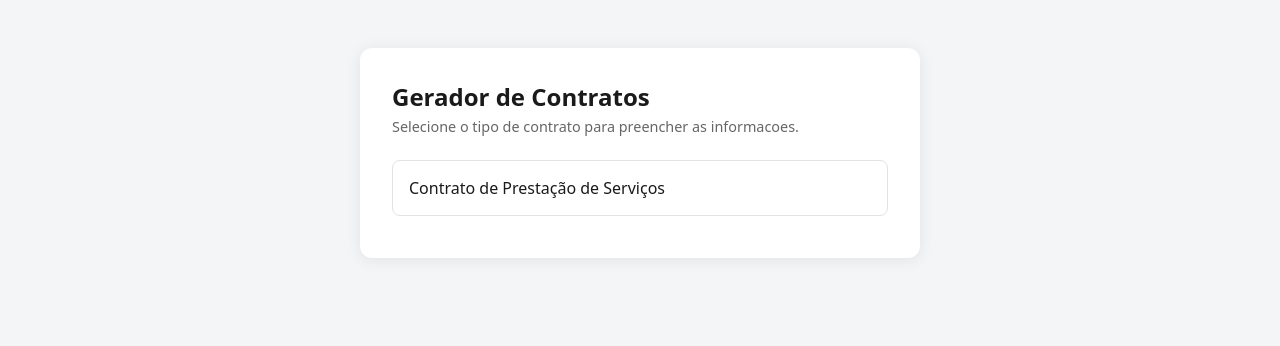
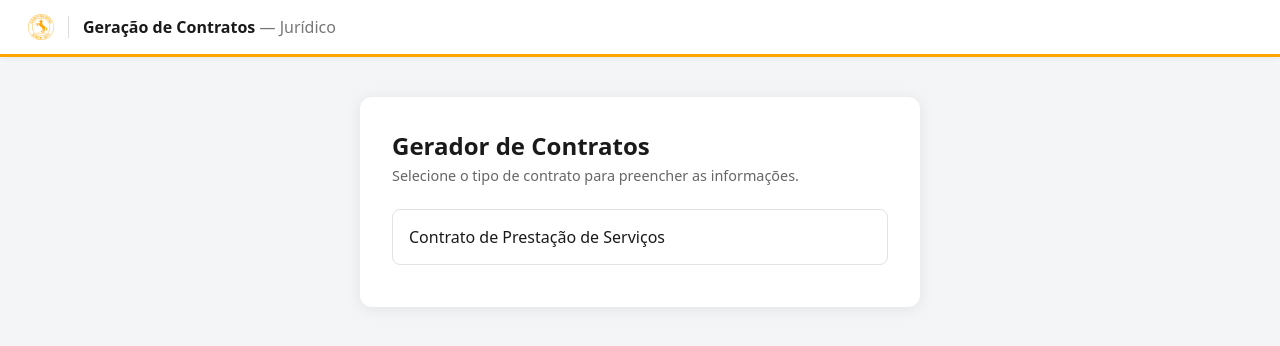
Before and after one commit to danielle-gomes/contract-generator, a FastAPI app: page / in a window 1280 px wide. Shown: the top 346 px of the page. Run offline with FastAPI, Linux system fonts and the light colour scheme; parts of the project's set-up code (start-up, migrations or seed data) failed here and were passed over.

Commit message:
Added Logotype and header with username

```diff
--- a/app/auth.py
+++ b/app/auth.py
@@ -1,22 +1,27 @@
 import jwt
-from fastapi import Request, HTTPException
+from fastapi import Request
 
-GROUP_PREFIX = "ti_br_ju_contracts"   # ajuste pro prefixo dos seus grupos no SMT
+HEADER = "X-Oidc-Id-Token"
 
 
-def get_user(request: Request) -> dict:
-    token = request.headers.get("X-Oidc-Id-Token")
+def get_claims(request: Request) -> dict:
+    """Decodifica o token injetado pelo proxy SSO do Pergola."""
+    token = request.headers.get(HEADER)
     if not token:
-        raise HTTPException(401, "SSO header ausente")
+        return {}
+    try:
+        return jwt.decode(token, options={"verify_signature": False})
+    except Exception:
+        return {}
 
-    claims = jwt.decode(token, options={"verify_signature": False})
-    groups = [g for g in claims.get("groups", []) if g.startswith(GROUP_PREFIX)]
 
-    if not groups:
-        raise HTTPException(403, "Você não pertence ao grupo AD necessário")
+def get_uid(request: Request) -> str:
+    """UIE do usuario, derivado do claim email (ex.: uie20919@contiwan.com -> UIE20919)."""
+    return get_claims(request).get("email", "").split("@")[0].upper()
 
-    return {
-        "email": claims.get("email"),
-        "uie": (claims.get("email") or "").split("@")[0].upper(),
-        "groups": groups,
-    }
+
+def get_user_name(request: Request) -> str:
+    """Nome no formato de leitura: 'Gomes, Danielle' -> 'Danielle Gomes'."""
+    name = get_claims(request).get("name", "")
+    sobrenome, _, primeiro = name.partition(",")
+    return f"{primeiro.strip()} {sobrenome.strip()}" if primeiro else name
--- a/app/main.py
+++ b/app/main.py
@@ -38,6 +38,15 @@ def claims(request: Request):
     if not token:
         return {"erro": "sem header"}
     return jwt.decode(token, options={"verify_signature": False})
+
+
+def get_uid(request: Request) -> str:
+    token = request.headers.get("X-Oidc-Id-Token")
+    if not token:
+        raise HTTPException(401, "SSO header ausente")
+    c = jwt.decode(token, options={"verify_signature": False})
+    return c.get("email", "").split("@")[0].upper()
+
 
 def load_schemas() -> dict:
     """Le todos os *.json de /contracts. Sem cache: Juridico sobe arquivo e ja aparece."""
--- /dev/null
+++ b/app/templates/base.html
@@ -0,0 +1,75 @@
+<!DOCTYPE html>
+<html lang="pt-br">
+<head>
+  <meta charset="utf-8">
+  <meta name="viewport" content="width=device-width, initial-scale=1">
+  <title>{% block title %}Geração de Contratos{% endblock %}</title>
+  <style>
+    :root { --conti-yellow:#FFA500; --ink:#1a1a1a; }
+    * { box-sizing:border-box; }
+    body { font-family:system-ui,Segoe UI,sans-serif; background:#f4f5f7; color:var(--ink);
+           margin:0; }
+
+    /* ---------- header ---------- */
+    .topbar { background:#fff; border-bottom:3px solid var(--conti-yellow);
+              display:flex; align-items:center; justify-content:space-between;
+              padding:14px 28px; box-shadow:0 1px 6px rgba(0,0,0,.06); }
+    .brand { display:flex; align-items:center; gap:14px; }
+    .brand img { height:26px; display:block; }
+    .divider { width:1px; height:22px; background:#ddd; }
+    .app { font-weight:700; font-size:1rem; }
+    .app em { font-style:normal; font-weight:400; color:#777; }
+    .user { font-size:.88rem; color:#555; white-space:nowrap; }
+
+    /* ---------- layout ---------- */
+    .page { display:flex; justify-content:center; padding:40px 16px; }
+    .card { background:#fff; border-radius:12px; padding:32px; width:100%;
+            box-shadow:0 2px 16px rgba(0,0,0,.08); max-width:{% block cardwidth %}560px{% endblock %}; }
+    h1 { margin:0 0 4px; font-size:1.5rem; }
+    p.sub { margin:0 0 24px; color:#666; font-size:.9rem; }
+    a.back { display:inline-block; margin-bottom:16px; font-size:.85rem; color:#666; }
+
+    /* ---------- index ---------- */
+    a.item { display:block; padding:16px; border:1px solid #e3e3e3; border-radius:8px;
+             margin-bottom:10px; text-decoration:none; color:inherit; transition:.15s; }
+    a.item:hover { border-color:var(--conti-yellow); background:#fffdf5; }
+    .err { padding:16px; border-radius:8px; background:#fdeaea; color:#a11; margin-bottom:10px;
+           font-size:.85rem; }
+
+    /* ---------- form ---------- */
+    label { display:block; font-weight:600; font-size:.85rem; margin-bottom:6px; }
+    .hint { font-weight:400; color:#777; font-size:.78rem; display:block; margin-bottom:6px; }
+    input[type=text],input[type=number],input[type=date],select,textarea {
+      width:100%; padding:10px 12px; border:1px solid #d5d5d5; border-radius:6px;
+      font-size:.95rem; font-family:inherit; margin-bottom:18px; }
+    textarea { min-height:90px; resize:vertical; }
+    .check { display:flex; gap:10px; align-items:flex-start; margin-bottom:18px; }
+    .check input { margin-top:3px; }
+    .check label { font-weight:400; }
+    button { background:var(--conti-yellow); border:0; padding:13px 24px; border-radius:6px;
+             font-weight:700; font-size:.95rem; cursor:pointer; width:100%; }
+
+    @media (max-width:640px) {
+      .topbar { flex-direction:column; align-items:flex-start; gap:8px; }
+      .page { padding:24px 12px; }
+      .card { padding:24px; }
+    }
+  </style>
+</head>
+<body>
+  <header class="topbar">
+    <div class="brand">
+      <img src="/assets/continental.png" alt="Continental">
+      <span class="divider"></span>
+      <span class="app">Geração de Contratos <em>— Jurídico</em></span>
+    </div>
+    {% if user_name %}<div class="user">Olá, {{ user_name }}!</div>{% endif %}
+  </header>
+
+  <div class="page">
+    <div class="card">
+      {% block content %}{% endblock %}
+    </div>
+  </div>
+</body>
+</html>
--- a/app/templates/index.html
+++ b/app/templates/index.html
@@ -1,38 +1,18 @@
-<!DOCTYPE html>
-<html lang="pt-br">
-<head>
-  <meta charset="utf-8">
-  <meta name="viewport" content="width=device-width, initial-scale=1">
-  <title>Gerador de Contratos</title>
-  <style>
-    :root { --conti-yellow:#FFA500; --ink:#1a1a1a; }
-    * { box-sizing:border-box; }
-    body { font-family:system-ui,Segoe UI,sans-serif; background:#f4f5f7; color:var(--ink);
-           margin:0; display:flex; justify-content:center; padding:48px 16px; }
-    .card { background:#fff; border-radius:12px; padding:32px; max-width:560px; width:100%;
-            box-shadow:0 2px 16px rgba(0,0,0,.08); }
-    h1 { margin:0 0 4px; font-size:1.5rem; }
-    p.sub { margin:0 0 24px; color:#666; font-size:.9rem; }
-    a.item { display:block; padding:16px; border:1px solid #e3e3e3; border-radius:8px;
-             margin-bottom:10px; text-decoration:none; color:inherit; transition:.15s; }
-    a.item:hover { border-color:var(--conti-yellow); background:#fffdf5; }
-    .err { padding:16px; border-radius:8px; background:#fdeaea; color:#a11; margin-bottom:10px;
-           font-size:.85rem; }
-  </style>
-</head>
-<body>
-  <div class="card">
+{% extends "base.html" %}
+
+{% block title %}Gerador de Contratos{% endblock %}
+
+{% block content %}
   <h1>Gerador de Contratos</h1>
-    <p class="sub">Selecione o tipo de contrato para preencher as informacoes.</p>
+  <p class="sub">Selecione o tipo de contrato para preencher as informações.</p>
+
   {% for opt in options %}
     {% if opt.error %}
-        <div class="err"><strong>{{ opt.id }}</strong> - {{ opt.error }}</div>
+      <div class="err"><strong>{{ opt.id }}</strong> — {{ opt.error }}</div>
     {% else %}
       <a class="item" href="/form/{{ opt.id }}">{{ opt.label }}</a>
     {% endif %}
   {% else %}
     <div class="err">Nenhum contrato cadastrado. Adicione um .json e um .docx na pasta /contracts.</div>
   {% endfor %}
-  </div>
-</body>
-</html>
+{% endblock %}
```
Also changed, not shown: app/templates/form.html (+10 -33 lines), app/assets/continental.png (added). Lines whose indentation alone changed are shown as unchanged.
